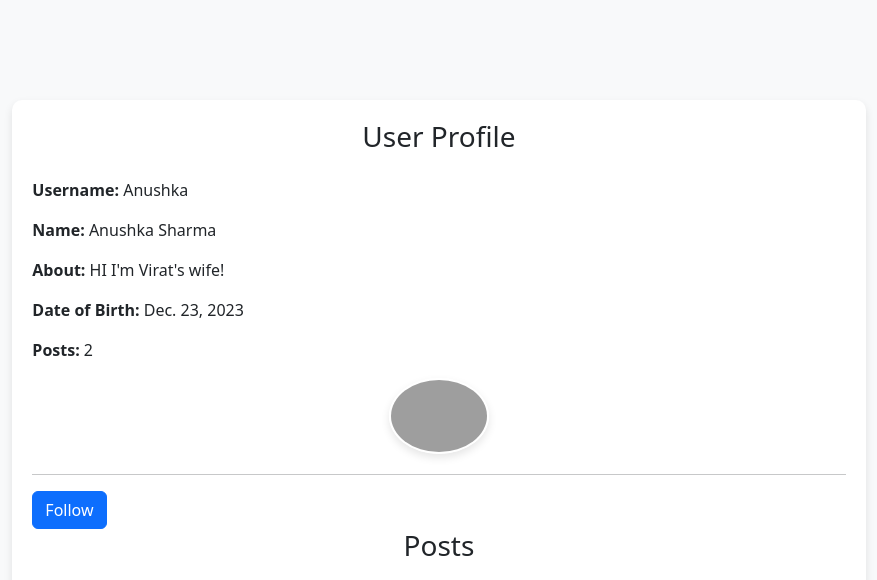
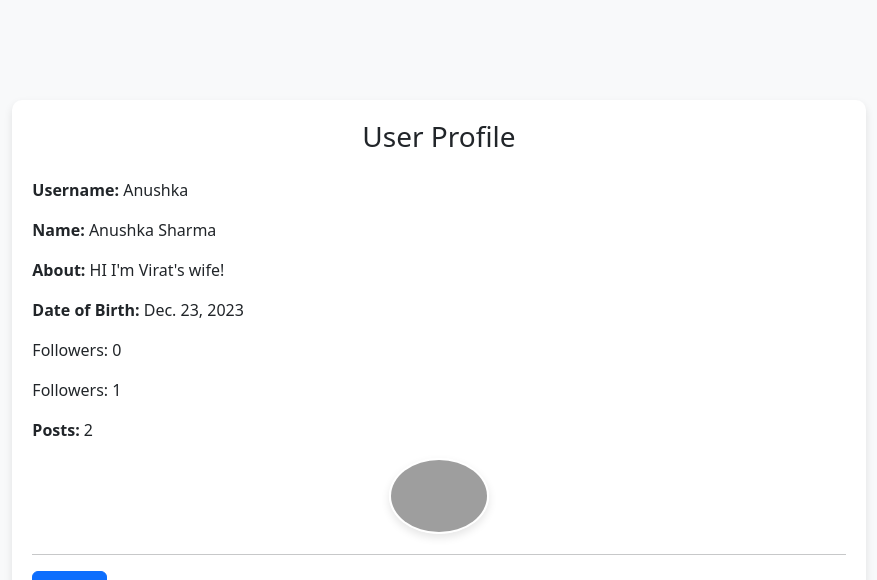
Before and after one commit to pbramhane/Social-Media, a Django app: page /profile/14/ in a window 1280 px wide. Shown: the top 580 px of the page, without its empty margins (201-1078 px from the left). Run offline with Django 4.2, Linux system fonts and the light colour scheme; a user stored in the database is signed in; data comes from the database, SQL or seed files in the repository; both versions use the stored data as it was after the commit; grey boxes are pictures that could not be loaded.

Commit message:
followers and following functionality added

```diff
--- a/weConnect/templates/Profile.html
+++ b/weConnect/templates/Profile.html
@@ -43,6 +43,8 @@
                     <p><strong>Name:</strong> {{ profile.name }}</p>
                     <p><strong>About:</strong> {{ profile.about }}</p>
                     <p><strong>Date of Birth:</strong> {{ profile.DOB }}</p>
+                    <p>Followers: {{ followers_count }}</p>
+                    <p>Followers: {{ following_count }}</p>
                     <p><strong>Posts:</strong> {{ numberOfPosts }}</p>
                     <img src="{{ profile.profilePic.url }}" alt="Profile Picture" class="profile-pic mx-auto d-block">
                     <hr>
--- a/weConnect/weConnectApp/views.py
+++ b/weConnect/weConnectApp/views.py
@@ -40,8 +40,12 @@ def myLogin(request):
 @login_required(login_url='mylogin')
 def home(request):
     posts = Post.objects.all()
+    users = User.objects.all()
+    adminuser = User.objects.filter(is_superuser=False)
     context = {
         'posts': posts,
+        'users': users,
+        'adminuser': adminuser,
     }
 
     return render(request, 'home.html', context)
@@ -60,6 +64,8 @@ def profile(request, user_id):
     user = profile.user
     userposts = Post.objects.filter(user=user)
     numberOfPosts = len(userposts)
+    followers_count = FollowersCount.objects.filter(user=profile_object).count()
+    following_count = FollowersCount.objects.filter(follower=profile_object).count()
 
     current_user = request.user
     is_current_user = (current_user == user)
@@ -75,6 +81,8 @@ def profile(request, user_id):
         'is_following_self': is_following_self,
         'is_current_user': is_current_user,
         'is_following': is_following,
+        'followers_count': followers_count,
+        'following_count': following_count,
     }
     return render(request, 'profile.html', context)
 
```
Also changed, not shown: weConnect/templates/home.html (+13 -0 lines), weConnect/db.sqlite3.
